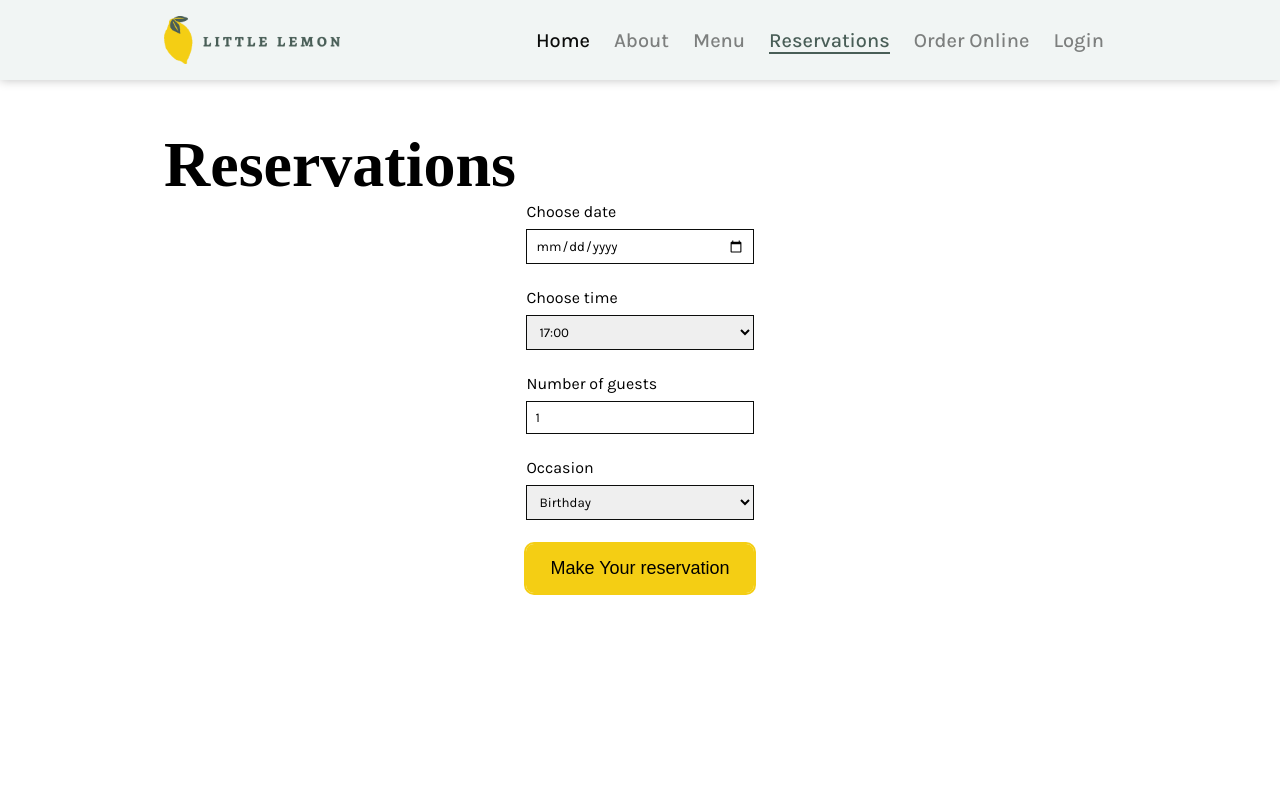
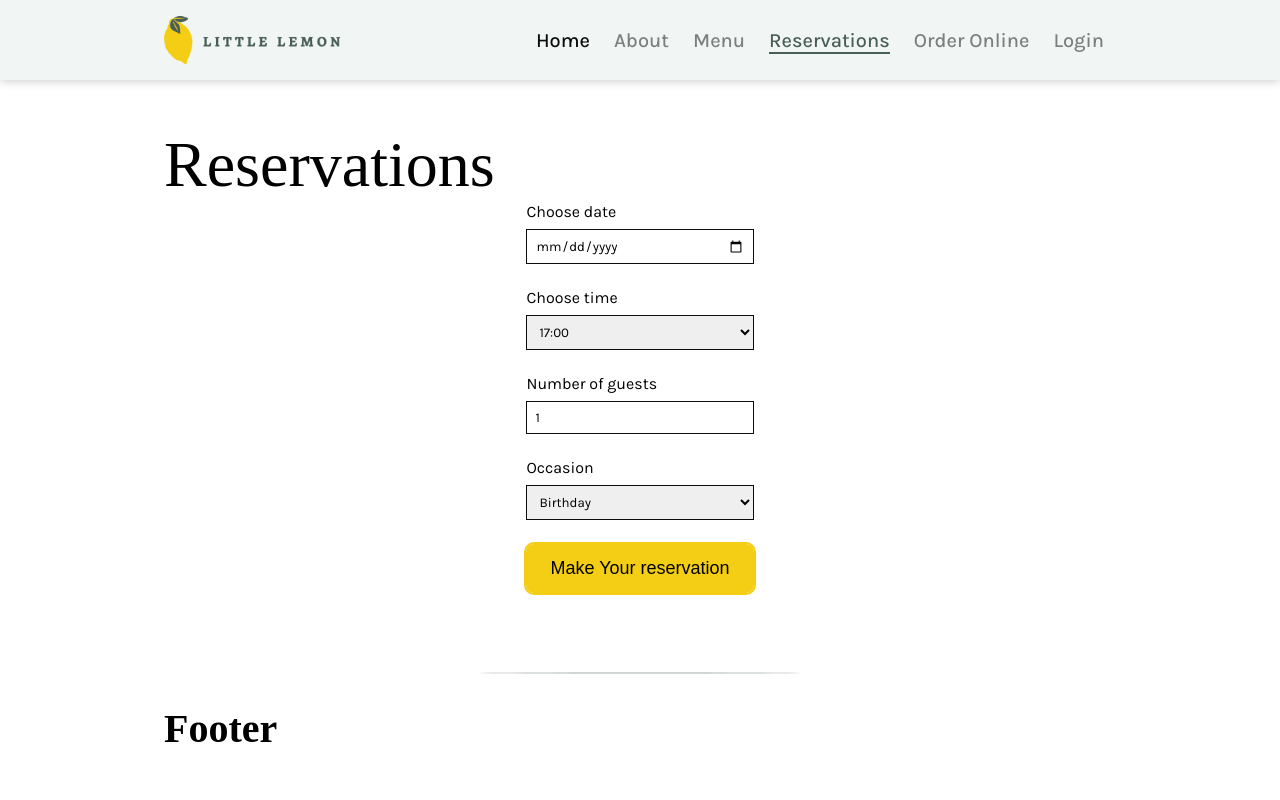
Before and after one commit to rickvgerwen/little-lemon-capstone, a React (Create React App) app: page /booking in a window 1280 px wide. Shown: the top 800 px of the page. Built offline with nearby package versions, Linux system fonts and the light colour scheme; a web font is replaced by a local one.

Commit message:
Rewrote the booking logic to use reducers and state

```diff
--- a/src/App.css
+++ b/src/App.css
@@ -17,6 +17,10 @@
 	--default-transition: all ease-in-out 0.15s;
 }
 
+#root {
+	max-width: 100vw;
+}
+
 h1,
 h2,
 h3,
@@ -28,6 +32,7 @@ h6 {
 
 h1 {
 	font-size: 4rem;
+	font-weight: 400;
 }
 
 h2 {
--- a/src/components/BookingForm.tsx
+++ b/src/components/BookingForm.tsx
@@ -2,20 +2,15 @@ import "../styles/BookingForm.css";
 
 import { useState } from "react";
 
-const BookingForm = () => {
+interface BookingFormProps {
+	availableTimes: string[];
+}
+
+const BookingForm = (props: BookingFormProps) => {
 	const [resDate, setResDate] = useState("");
 	const [resTime, setResTime] = useState("");
 	const [guests, setGuests] = useState("1");
 	const [occasion, setOccasion] = useState("");
-
-	const [availableTimes] = useState([
-		"17:00",
-		"18:00",
-		"19:00",
-		"20:00",
-		"21:00",
-		"22:00",
-	]);
 
 	const getIsFormValid = () => {
 		return resDate && resTime && guests && occasion;
@@ -58,7 +53,7 @@ const BookingForm = () => {
 							value={resTime}
 							onChange={(e) => setResTime(e.target.value)}
 						>
-							{availableTimes.map((time) => (
+							{props.availableTimes.map((time) => (
 								<option key={time} value={time}>
 									{time}
 								</option>
--- a/src/components/Footer.tsx
+++ b/src/components/Footer.tsx
@@ -1,3 +1,5 @@
+import "../styles/Footer.css";
+
 const Footer = () => {
 	return (
 		<footer>
--- a/src/pages/BookingPage.tsx
+++ b/src/pages/BookingPage.tsx
@@ -1,10 +1,78 @@
-import { Fragment } from "react";
+import { Fragment, useEffect, useReducer, useState } from "react";
 import BookingForm from "../components/BookingForm";
 
+interface TimesPerDate {
+	[key: string]: string[];
+}
+
+interface BookingState {
+	availableTimes: string[];
+	selectedDate: string;
+}
+
+type BookingTimesAction =
+	| { type: "INITIALIZE_TIMES" }
+	| { type: "UPDATE_TIMES"; selectedDate: string };
+
+const reducer = (state: BookingState, action: BookingTimesAction) => {
+	switch (action.type) {
+		case "INITIALIZE_TIMES":
+			const initialTimes = [
+				"17:00",
+				"18:00",
+				"19:00",
+				"20:00",
+				"21:00",
+				"22:00",
+			];
+
+			return {
+				...state,
+				availableTimes: initialTimes,
+			};
+
+		case "UPDATE_TIMES":
+			const timesOnSelectedDate = [
+				"17:00",
+				"18:00",
+				"19:00",
+				"20:00",
+				"21:00",
+				"22:00",
+			];
+
+			return {
+				...state,
+				availableTimes: timesOnSelectedDate,
+				selectedDate: action.selectedDate,
+			};
+
+		default:
+			return state;
+	}
+};
+
 const BookingPage = () => {
+	const initialState: BookingState = {
+		availableTimes: [],
+		selectedDate: "",
+	};
+
+	const [state, dispatch] = useReducer(reducer, initialState);
+
+	const { availableTimes, selectedDate } = state;
+
+	useEffect(() => {
+		dispatch({ type: "INITIALIZE_TIMES" });
+	}, []);
+
+	const updateTimes = (selectedDate: string) => {
+		dispatch({ type: "UPDATE_TIMES", selectedDate });
+	};
+
 	return (
 		<Fragment>
-			<BookingForm />
+			<BookingForm availableTimes={availableTimes} />
 		</Fragment>
 	);
 };
--- /dev/null
+++ b/src/styles/Footer.css
@@ -0,0 +1,18 @@
+footer {
+	position: relative;
+	margin-top: 2rem;
+}
+
+footer:before {
+	position: absolute;
+	content: "";
+	display: block;
+	top: 0;
+	left: 50%;
+	width: 20rem;
+	height: 2px;
+	transform: translate(-50%, -50%);
+	background-color: var(--primary-green);
+	border-radius: 100%;
+	opacity: 0.25;
+}
--- a/src/styles/Layout.css
+++ b/src/styles/Layout.css
@@ -26,7 +26,3 @@ header .container {
 section {
 	padding: 1rem 0;
 }
-
-footer {
-	margin-top: 100vh;
-}
```
